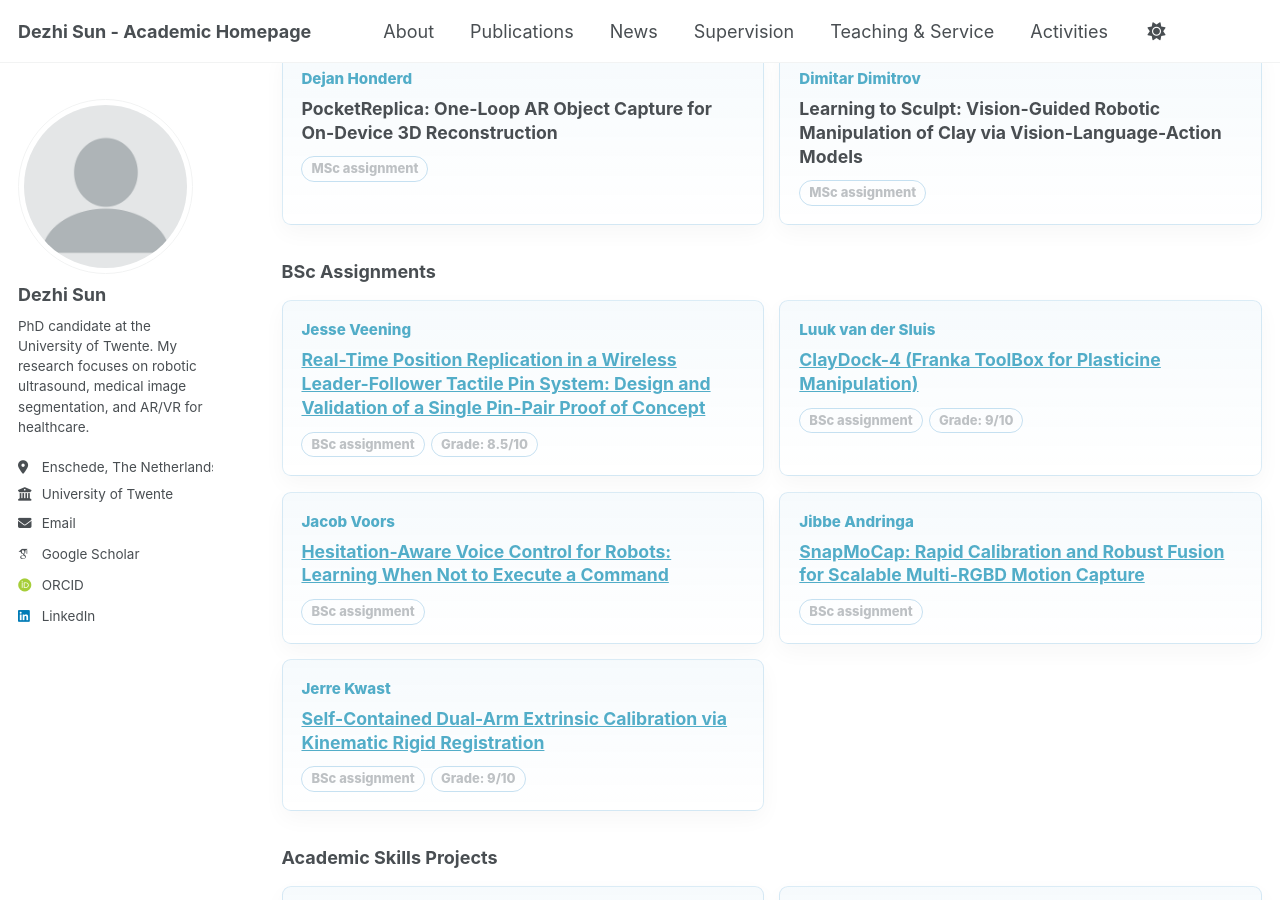
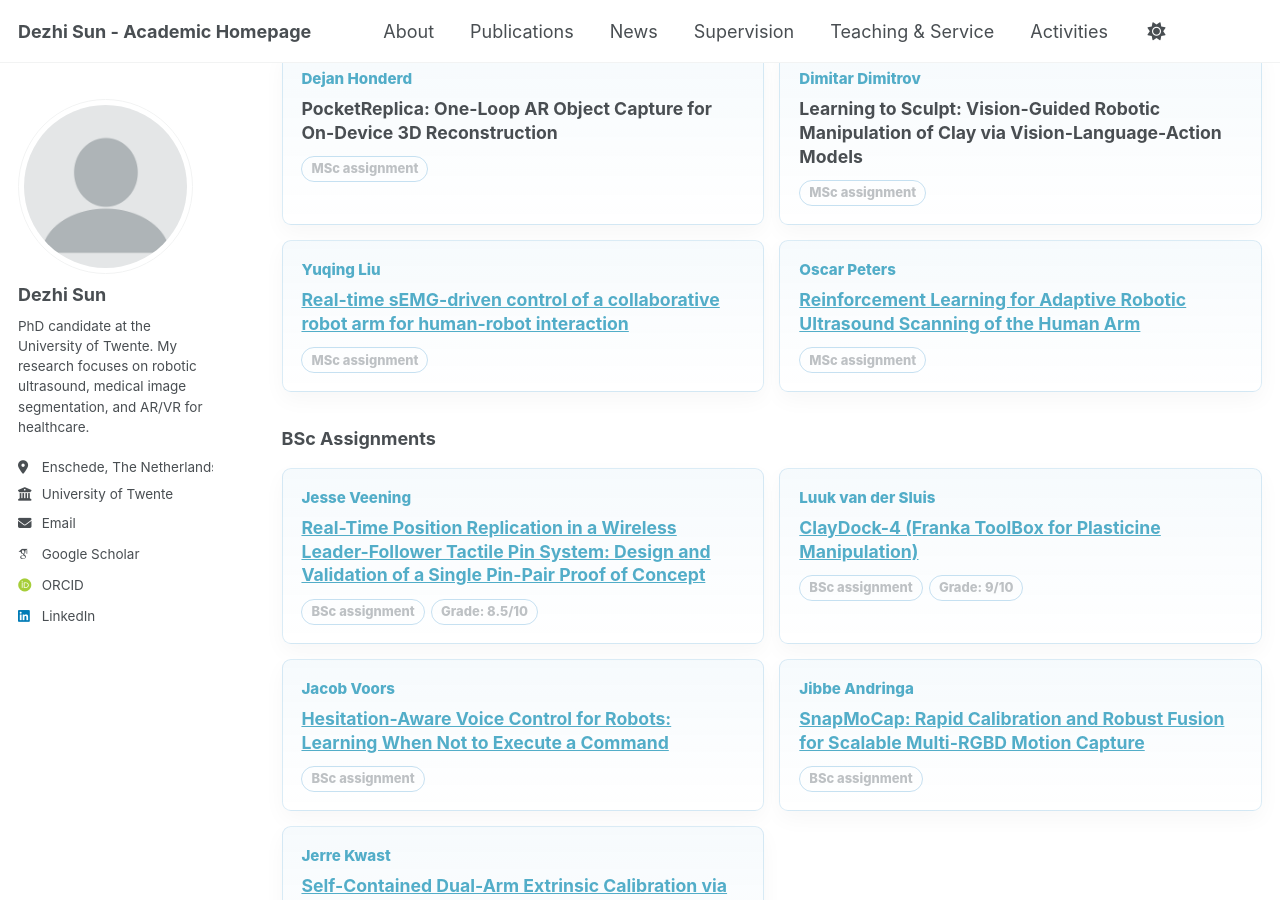
Before and after one commit to Jacksundezhi/Jacksundezhi.github.io, a Jekyll site: the page built from _pages/supervision.md, in a window 1280 px wide and 900 px high, scrolled down 1069 px. Built offline with Jekyll 4.4.1, drawn with Linux system fonts in a browser that asks for light colours; some web fonts are replaced; a script bundle is joined from its source files by our own code; library files that are not in the unit come from our copies.

Commit message:
Add MSc supervision projects

```diff
--- a/_pages/supervision.md
+++ b/_pages/supervision.md
@@ -75,6 +75,18 @@ author_profile: true
   <p class="supervision-meta"><span>MSc assignment</span></p>
 </article>
 
+<article class="supervision-card">
+  <p class="student-name">Yuqing Liu</p>
+  <h3><a href="https://www.ram.eemcs.utwente.nl/education/assignments/real-time-semg-driven-control-collaborative-robot-arm-human-robot-interaction">Real-time sEMG-driven control of a collaborative robot arm for human-robot interaction</a></h3>
+  <p class="supervision-meta"><span>MSc assignment</span></p>
+</article>
+
+<article class="supervision-card">
+  <p class="student-name">Oscar Peters</p>
+  <h3><a href="https://www.ram.eemcs.utwente.nl/education/assignments/reinforcement-learning-adaptive-robotic-ultrasound-scanning-human-arm">Reinforcement Learning for Adaptive Robotic Ultrasound Scanning of the Human Arm</a></h3>
+  <p class="supervision-meta"><span>MSc assignment</span></p>
+</article>
+
 </div>
 
 ### BSc Assignments
```
